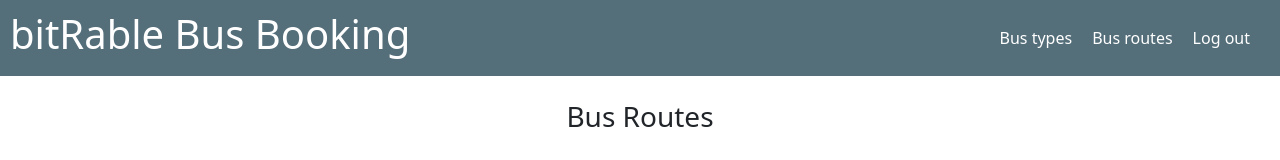
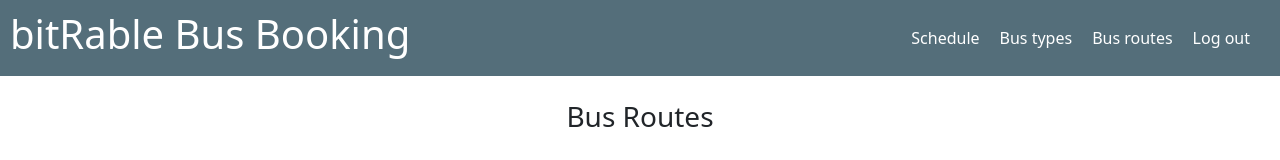
Before and after one commit to bitReble/OnlineSeats-Website, a React (Create React App) app: page /busroute in a window 1280 px wide. Shown: the top 160 px of the page. Built offline with nearby package versions, Linux system fonts and the light colour scheme; no server answers; sample sign-in values are in the browser's storage.

Commit message:
Little tweak,

```diff
--- a/src/components/layout/Navbar.js
+++ b/src/components/layout/Navbar.js
@@ -14,6 +14,7 @@ const NavBar = ({ isAuthenticated, logout }) => {
       <div className="right">
         {!isAuthenticated && <Link to="/register">Sign Up</Link>}
         {!isAuthenticated && <Link to="/login">Sign In</Link>}
+        {isAuthenticated && <Link to="/schedule">Schedule</Link>}
         {isAuthenticated && <Link to="/bustype">Bus types</Link>}
         {isAuthenticated && <Link to="/busroute">Bus routes</Link>}
         {isAuthenticated && (
```
Also changed, not shown: 1 other file (tests, documents, lock files or other folders).
